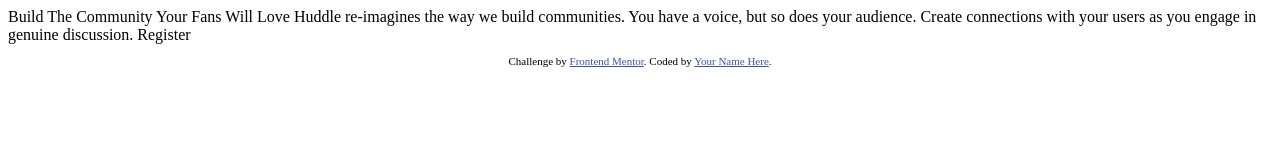
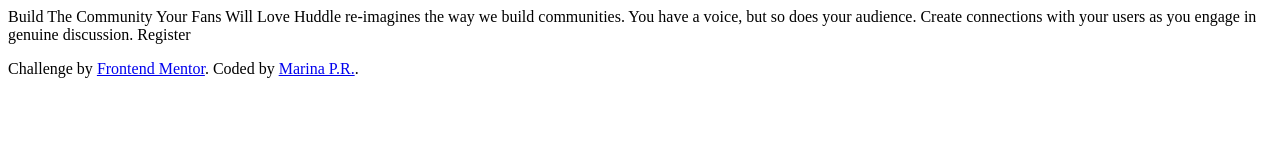
Before and after one commit to MarinaPerezR/huddle-landing-page, a plain HTML site: page index.html in a window 1280 px wide. Drawn offline with Linux system fonts and the light colour scheme.

Commit message:
Cleaned and updated initial code

```diff
--- a/index.html
+++ b/index.html
@@ -2,17 +2,12 @@
 <html lang="en">
 <head>
   <meta charset="UTF-8">
-  <meta name="viewport" content="width=device-width, initial-scale=1.0"> <!-- displays site properly based on user's device -->
+  <meta name="viewport" content="width=device-width, initial-scale=1.0">
 
   <link rel="icon" type="image/png" sizes="32x32" href="./images/favicon-32x32.png">
 
   <title>Frontend Mentor | Huddle landing page with single introductory section</title>
 
-  <!-- Feel free to remove these styles or customise in your own stylesheet 👍 -->
-  <style>
-    .attribution { font-size: 11px; text-align: center; }
-    .attribution a { color: hsl(228, 45%, 44%); }
-  </style>
 </head>
 <body>
 
@@ -24,9 +19,9 @@
   Register
 
   <footer>
-    <p class="attribution">
+    <p>
       Challenge by <a href="https://www.frontendmentor.io?ref=challenge" target="_blank">Frontend Mentor</a>.
-      Coded by <a href="#">Your Name Here</a>.
+      Coded by <a href="https://github.com/MarinaPerezR" target="_blank">Marina P.R.</a>.
     </p>
   </footer>
 </body>
```
